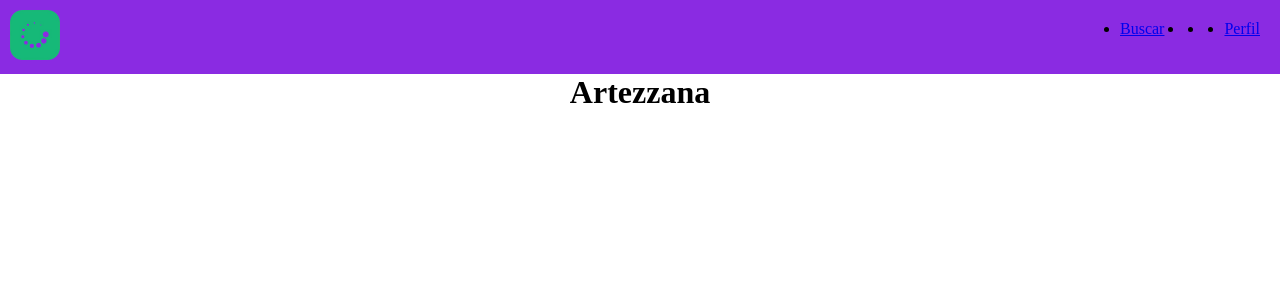
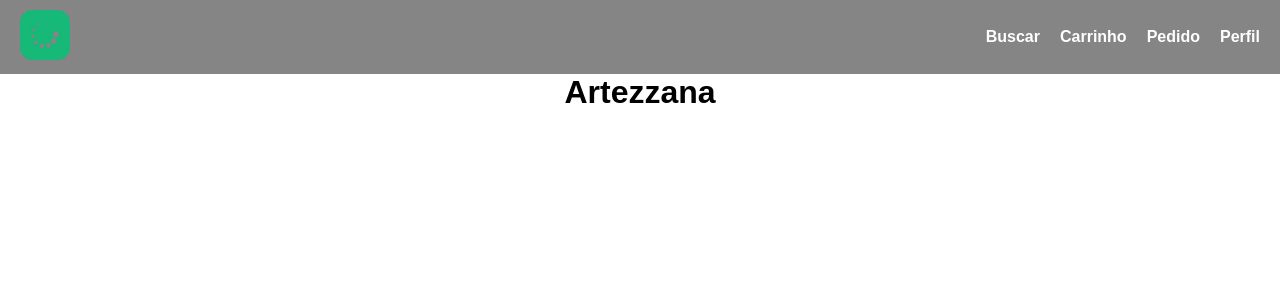
Before and after one commit to l-guidotti/artezzana, a PHP site: page /public/index.html in a window 1280 px wide. Shown: the top 300 px of the page. Run offline with PHP 8.4, Linux system fonts and the light colour scheme.

Commit message:
feat(navbar): adiciona responsividade com menu hambúrguer e media queries

```diff
--- a/assets/css/global.css
+++ b/assets/css/global.css
@@ -1,9 +1,86 @@
 *{
     padding: 0;
     margin: 0;
+    box-sizing: border-box;
 }
 
-nav{
+body {
+    font-family: Arial, Helvetica, sans-serif;
+}
+
+nav.navbar {
+    background-color: rgb(133, 133, 133);
+    display: flex;
+    align-items: center;
+    justify-content: space-between;
+    padding: 10px 20px;
+    position: relative;
+}
+
+nav .logo img {
+    max-width: 50px;
+    height: 50px;
+}
+
+nav .nav-links {
+    list-style: none;
+}
+
+.nav-links a {
+    text-decoration: none;
+    color: rgb(255, 255, 255);
+    font-weight: bold;
+}
+
+.menu-toggle {
+    display: none;
+    font-size: 28px;
+    color: rgb(255, 255, 255);
+    background: none;
+    border: none;
+    cursor: pointer;
+}
+
+@media (max-width: 768px) {
+    .menu-toggle {
+        display: block;
+    }
+
+    .nav-links {
+        display: none;
+        flex-direction: column;
+        position: absolute;
+        top: 60px;
+        right: 20px;
+        background-color: blueviolet;
+        padding: 10px;
+        border-radius: 8px;
+        z-index: 10;
+    }
+
+    .nav-links.show {
+        display: flex;
+    }
+
+    .nav-links li {
+        margin: 10px 0;
+    }
+}
+
+@media (min-width: 769px) {
+    .nav-links {
+        display: flex;
+        gap: 20px;
+        align-items: center;
+    }
+
+    .nav-links li {
+        margin: 0;
+    }
+}
+
+
+/* nav{
     background-color: blueviolet;
     display: flex;
     justify-content: space-between;
@@ -20,7 +97,7 @@
     gap: 20px;
     padding: 20px;
 }
-
+*/
 main h1{
     text-align: center;
 }
--- a/assets/js/index.js
+++ b/assets/js/index.js
@@ -0,0 +1,8 @@
+document.addEventListener("DOMContentLoaded", () => {
+    const toggle = document.querySelector(".menu-toggle");
+    const navLinks = document.querySelector(".nav-links");
+
+    toggle.addEventListener("click", () => {
+        navLinks.classList.toggle("show");
+    });
+});
--- a/public/index.html
+++ b/public/index.html
@@ -9,14 +9,15 @@
 </head>
 <body>
     <header>
-        <nav>
-            <a href="#">
+        <nav class="navbar">
+            <a href="#" class="logo">
                 <img src="/assets/img/logo.png.png" alt="logo-artezzana">
             </a>
-            <ul>
+            <button class="menu-toggle" aria-label="Abrir menu">&#9776;</button>
+            <ul class="nav-links">
                 <li><a href="/public/search.html">Buscar</a></li>
-                <li></li>
-                <li></li>
+                <li><a href="/public/cart.html">Carrinho</a></li>
+                <li><a href="/public/order.html">Pedido</a></li>
                 <li><a href="/public/dashboard.html">Perfil</a></li>
             </ul>
         </nav>
@@ -28,5 +29,6 @@
     <footer>
 
     </footer>
+    <script src="/assets/js/index.js"></script>
 </body>
 </html>
```
Also changed, not shown: README.md, public/cart.html (added), public/order.html (added).
